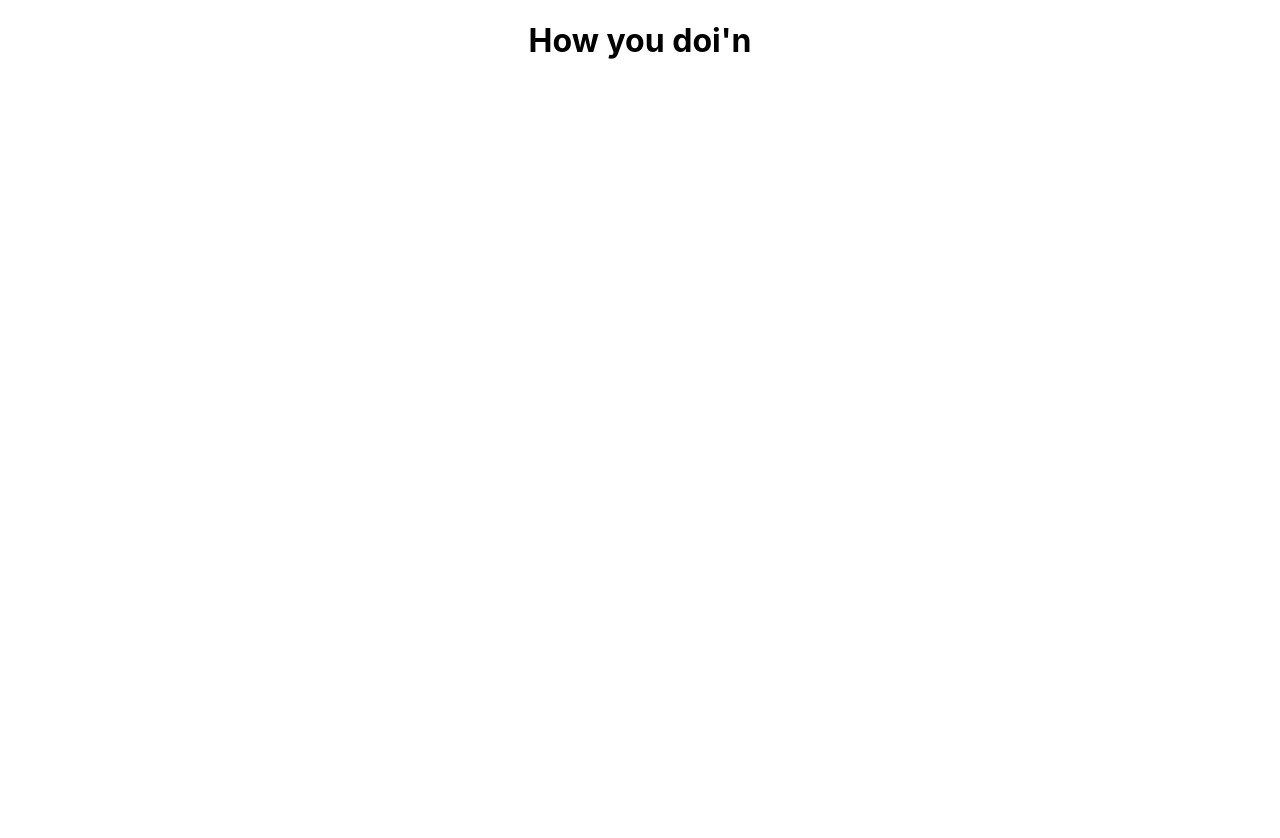
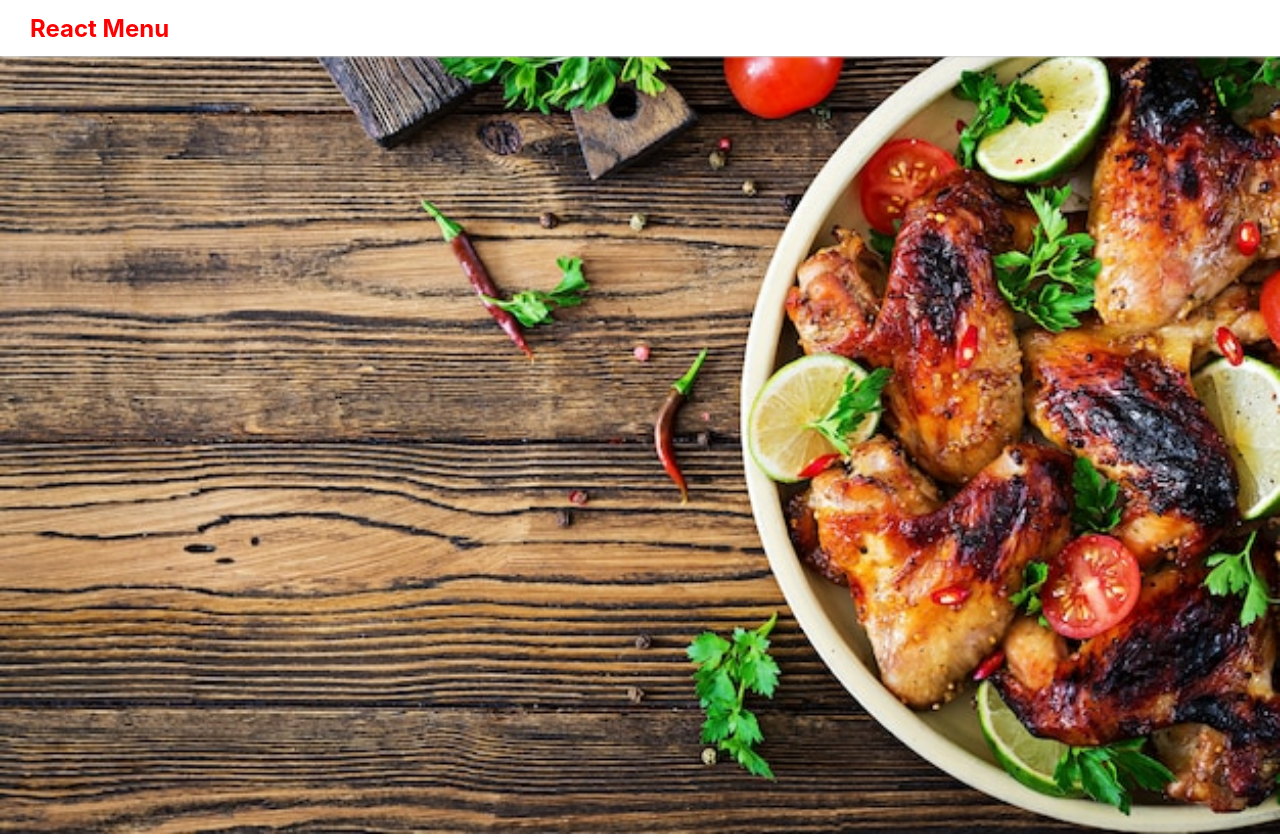
Before and after one commit to safi-n/food-menu, a React (Create React App) app: page / in a window 1280 px wide. Before the commit the page ends 800 px from the top, so only its background shows below. Built offline with nearby package versions, Linux system fonts and the light colour scheme; the HTML template or start-up script is replaced by a standard one.

Commit message:
Header style completed

```diff
--- a/src/App.jsx
+++ b/src/App.jsx
@@ -1,9 +1,10 @@
 import './App.css';
+import Header from './components/Layout/Header';
 
 function App() {
   return (
     <div className="App">
-      <h1>How you doi'n</h1>
+      <Header />
     </div>
   );
 }
--- /dev/null
+++ b/src/components/Layout/Header.jsx
@@ -0,0 +1,22 @@
+import {Fragment} from 'react'
+import classes from "./header.module.css"
+import mealHeader from '../../assets/img/header.jpg'
+
+const Header = () => {
+  return (
+    <Fragment>
+      <header className={classes.header}>
+        <h2>React Menu</h2>
+      </header>
+
+      <div>
+        <img
+        src={mealHeader}
+        alt="header picture"
+         className={classes.headerImg} />
+      </div>
+    </Fragment>
+  )
+}
+
+export default Header
--- /dev/null
+++ b/src/components/Layout/header.module.css
@@ -0,0 +1,24 @@
+.header {
+  position: fixed;
+  top: 0%;
+  left: 0%;
+  height: 3.5rem;
+  display: flex;
+  justify-content: space-between;
+  z-index: 10;
+  padding: 0 30px;
+  color: red;
+  box-shadow: 0px 1px 2px #ccc;
+  width: 100%;
+  align-items: center;
+  background-color: white;
+  font-size: 1rem;
+}
+
+.headerImg {
+  width: 100%;
+  background-position: center;
+  background-size: cover;
+  background-repeat: no-repeat;
+  position: relative;
+}
```
Also changed, not shown: src/components/Layout/Headers.jsx (deleted, +0 -9 lines), src/assets/img/header.jpg (added).
